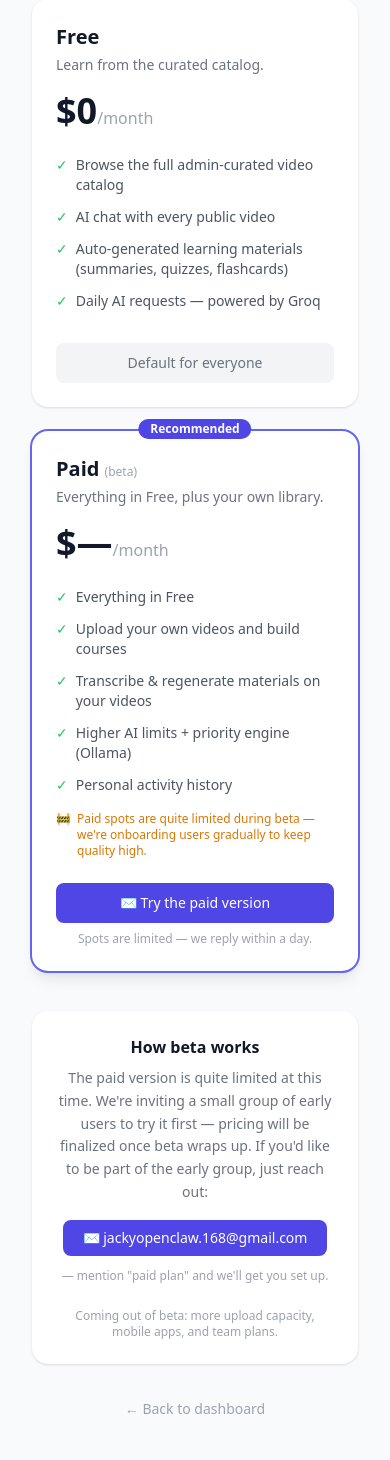
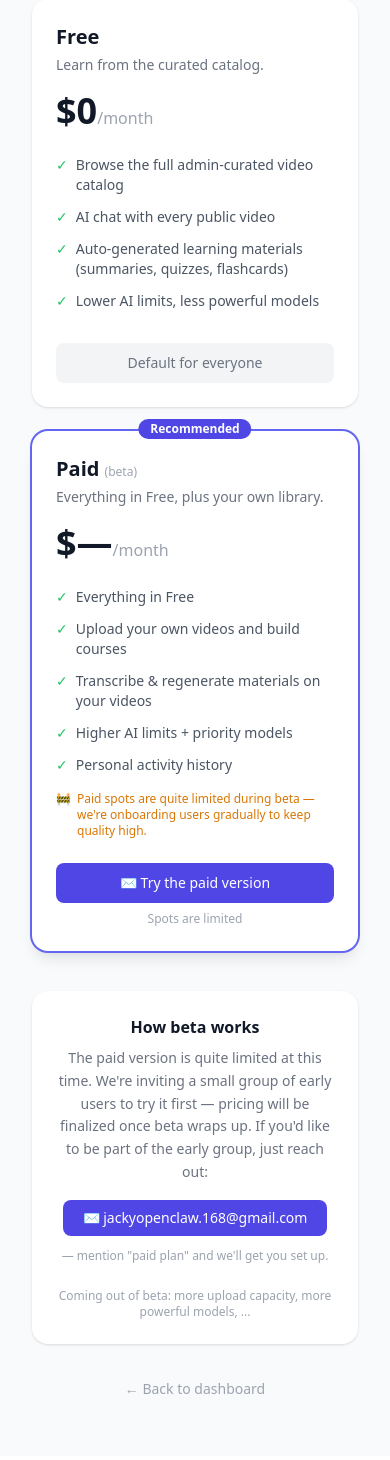
Before and after one commit to yuanfengli168/video-learning-app, a FastAPI app: page /pricing in a window 390 px wide. Shown: the part 302-1762 px from the top of the page. After the commit the page ends 1696 px from the top, so only its background shows below. Run offline with FastAPI, Linux system fonts and the light colour scheme; parts of the project's set-up code (start-up, migrations or seed data) failed here and were passed over; some libraries are stand-ins or nearby versions.

Commit message:
polish(pricing): hide provider names + honest copy tweaks
User feedback from live review:
- 'Daily AI requests — powered by Groq' → 'Lower AI limits, less
  powerful models'
- 'Higher AI limits + priority engine (Ollama)' → 'Higher AI limits
  + priority models'
- 'Spots are limited — we reply within a day' → 'Spots are limit'
  (no reply-time promise we can't keep)
- Roadmap teaser: 'mobile apps, and team plans' (unshipped features)
  → 'more upload capacity, more powerful models, ...'

No Groq/Ollama names on the user-facing page anymore — provider
choice is now an implementation detail, swappable without the
pricing page going stale.

```diff
--- a/app/templates/pricing.html
+++ b/app/templates/pricing.html
@@ -29,7 +29,7 @@
                 <li class="flex gap-2"><span class="text-green-500">✓</span> Browse the full admin-curated video catalog</li>
                 <li class="flex gap-2"><span class="text-green-500">✓</span> AI chat with every public video</li>
                 <li class="flex gap-2"><span class="text-green-500">✓</span> Auto-generated learning materials (summaries, quizzes, flashcards)</li>
-                <li class="flex gap-2"><span class="text-green-500">✓</span> Daily AI requests — powered by Groq</li>
+                <li class="flex gap-2"><span class="text-green-500">✓</span> Lower AI limits, less powerful models</li>
             </ul>
             {% if user_role == 'FREE' %}
             <span class="mt-auto text-center px-6 py-2.5 rounded-lg bg-gray-100 dark:bg-gray-700 text-gray-500 text-sm font-medium">Your current plan</span>
@@ -48,7 +48,7 @@
                 <li class="flex gap-2"><span class="text-green-500">✓</span> Everything in Free</li>
                 <li class="flex gap-2"><span class="text-green-500">✓</span> Upload your own videos and build courses</li>
                 <li class="flex gap-2"><span class="text-green-500">✓</span> Transcribe &amp; regenerate materials on your videos</li>
-                <li class="flex gap-2"><span class="text-green-500">✓</span> Higher AI limits + priority engine (Ollama)</li>
+                <li class="flex gap-2"><span class="text-green-500">✓</span> Higher AI limits + priority models</li>
                 <li class="flex gap-2"><span class="text-green-500">✓</span> Personal activity history</li>
             </ul>
             <p class="text-xs text-amber-600 dark:text-amber-400 mb-6 flex gap-1.5">
@@ -62,7 +62,7 @@
                class="mt-auto text-center px-6 py-2.5 rounded-lg bg-indigo-600 text-white text-sm font-medium hover:bg-indigo-700">
                 ✉️ Try the paid version
             </a>
-            <p class="text-xs text-gray-400 mt-2 text-center">Spots are limited — we reply within a day.</p>
+            <p class="text-xs text-gray-400 mt-2 text-center">Spots are limited</p>
             {% endif %}
         </div>
     </div>
@@ -83,7 +83,7 @@
             <span class="text-xs text-gray-400">— mention "paid plan" and we'll get you set up.</span>
         </div>
         <p class="text-xs text-gray-400 mt-6">
-            Coming out of beta: more upload capacity, mobile apps, and team plans.
+            Coming out of beta: more upload capacity, more powerful models, ...
         </p>
     </div>
 
```
